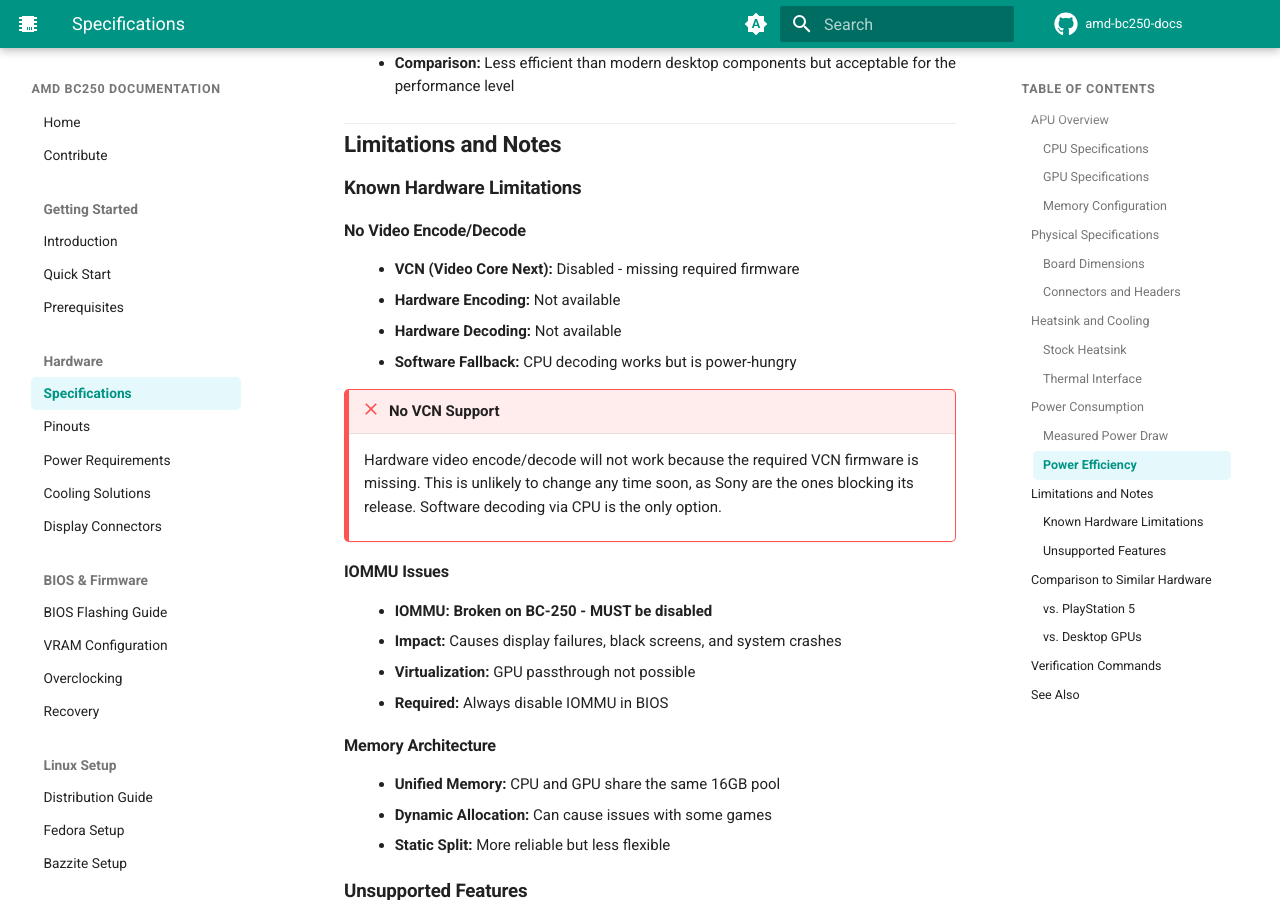
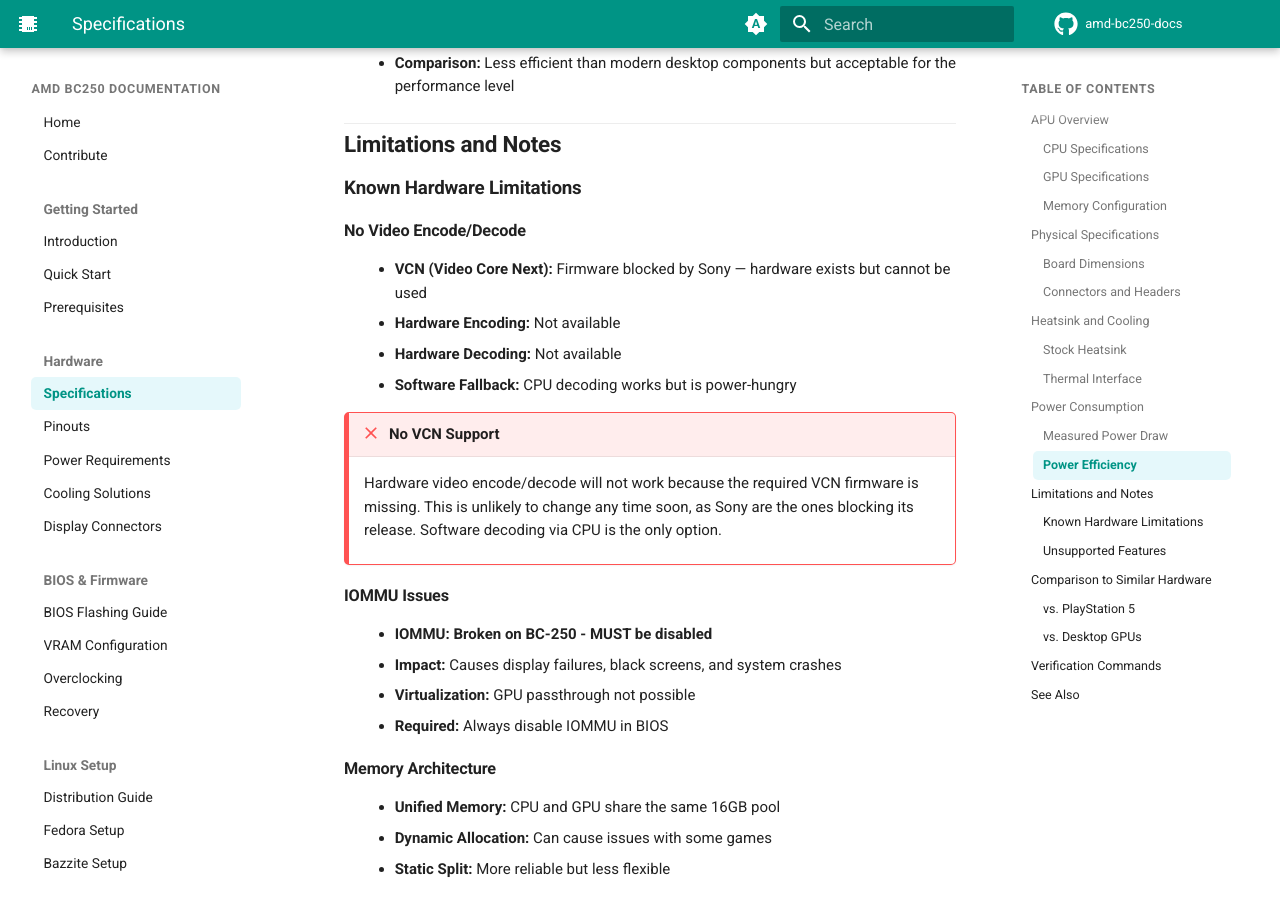
Before and after one commit to elektricM/amd-bc250-docs, an MkDocs documentation site: the page built from docs/hardware/specifications.md, in a window 1280 px wide and 900 px high, scrolled down 4238 px. Built offline with MkDocs 1.6.1 and Material for MkDocs 9.7.7, drawn with Linux system fonts in a browser that asks for light colours; comment, search, counter and statistics services are not loaded; the version menu is left out.

Commit message:
fix(specs): clarify VCN firmware blocked by Sony (not just "missing")

```diff
--- a/docs/hardware/specifications.md
+++ b/docs/hardware/specifications.md
@@ -150,7 +150,7 @@
 
 #### No Video Encode/Decode
 
-- **VCN (Video Core Next):** Disabled - missing required firmware
+- **VCN (Video Core Next):** Firmware blocked by Sony — hardware exists but cannot be used
 - **Hardware Encoding:** Not available
 - **Hardware Decoding:** Not available
 - **Software Fallback:** CPU decoding works but is power-hungry
```
